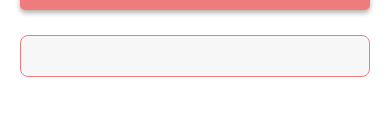
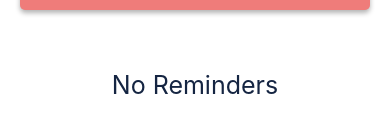
Before and after one commit to brandonwernham/ReminderApp, a React Native app: screen / in a window 390 px wide. Shown: the part 235-368 px from the top of the page. Built offline with nearby package versions, Linux system fonts and the light colour scheme.

Commit message:
Cleaning up code

```diff
--- a/ReminderApp.js
+++ b/ReminderApp.js
@@ -1,6 +1,6 @@
 import { StatusBar } from 'expo-status-bar';
 import React, { useState } from 'react';
-import { StyleSheet, Text, TextInput, View, FlatList, TouchableOpacity, ScrollView } from 'react-native';
+import { StyleSheet, Text, TextInput, View, FlatList, TouchableOpacity } from 'react-native';
 import DateTimePickerModal from "react-native-modal-datetime-picker";
 import { connect } from 'react-redux';
 import { addReminder, deleteReminder, toggleCompleted, setImportant } from './redux/store';
@@ -17,19 +17,23 @@ const ReminderApp = ({ reminders, addReminder, deleteReminder, toggleCompleted,
     const inputFocus = () => setIsFocused(true);
     const inputBlur = () => setIsFocused(false);
 
+    // Opens date picker for IOS
     const showDatePicker = () => {
         setDatePickerVisibility(true);
     };
 
+    // Opens time picker for IOS
     const showTimePicker = () => {
         setTimePickerVisibility(true);
     };
 
     const createReminder = () => {
+        // Values need to be set to create reminder
         if (!reminder || !date || !time) {
             return;
         }
 
+        // Adding values to the reminder
         const newReminder = {
             id: Date.now().toString(),
             text: reminder,
@@ -44,6 +48,7 @@ const ReminderApp = ({ reminders, addReminder, deleteReminder, toggleCompleted,
         setDatePickerVisibility(false);
         setTimePickerVisibility(false);
 
+        // Adding the reminder to the state
         addReminder(newReminder);
     };
 
@@ -60,6 +65,7 @@ const ReminderApp = ({ reminders, addReminder, deleteReminder, toggleCompleted,
             setImportant({ id });
         };
 
+        // Prevents date from showing up as unrecognizable format
         const formattedDate = new Date(date).toLocaleDateString();
         const formattedTime = new Date(time).toLocaleTimeString([], {
             hour: 'numeric',
@@ -67,10 +73,11 @@ const ReminderApp = ({ reminders, addReminder, deleteReminder, toggleCompleted,
             hour12: true
         });
 
+        // Structure of each individual reminder
         return (
             <View style={[
                 styles.reminderContainer,
-                {borderColor: '#dce4f4'}
+                { borderColor: '#dce4f4' }
             ]}>
                 <View style={styles.textAndDelete}>
                     <Text style={styles.reminderText}>{text}</Text>
@@ -90,7 +97,7 @@ const ReminderApp = ({ reminders, addReminder, deleteReminder, toggleCompleted,
                         <View
                             style={[
                                 styles.checkboxChecked,
-                            {borderColor: '#dce4f4'}
+                                { borderColor: '#dce4f4' }
                             ]}
                         >
                             <Text style={styles.checkboxCompletedText}>Completed</Text>
@@ -99,7 +106,7 @@ const ReminderApp = ({ reminders, addReminder, deleteReminder, toggleCompleted,
                         <View
                             style={[
                                 styles.checkbox,
-                            {borderColor: '#dce4f4'}
+                                { borderColor: '#dce4f4' }
                             ]}
                         >
                             <Text style={styles.checkboxText}>Not Completed</Text>
@@ -113,7 +120,7 @@ const ReminderApp = ({ reminders, addReminder, deleteReminder, toggleCompleted,
                         <View
                             style={[
                                 styles.checkboxChecked,
-                            {borderColor: '#dce4f4'}
+                                { borderColor: '#dce4f4' }
                             ]}
                         >
                             <Text style={styles.checkboxCompletedText}>IMPORTANT</Text>
@@ -122,7 +129,7 @@ const ReminderApp = ({ reminders, addReminder, deleteReminder, toggleCompleted,
                         <View
                             style={[
                                 styles.checkbox,
-                            {borderColor: '#dce4f4'}
+                                { borderColor: '#dce4f4' }
                             ]}
                         >
                             <Text style={styles.checkboxText}>Set high importance</Text>
@@ -133,6 +140,7 @@ const ReminderApp = ({ reminders, addReminder, deleteReminder, toggleCompleted,
         );
     };
 
+    // Main structure
     return (
         <View style={styles.container}>
             <View style={styles.header}>
@@ -142,7 +150,7 @@ const ReminderApp = ({ reminders, addReminder, deleteReminder, toggleCompleted,
                 <TextInput
                     style={[
                         styles.input,
-            {borderColor: isFocused ? '#ef7c7a' : '#dce4f4'}
+                        { borderColor: isFocused ? '#ef7c7a' : '#dce4f4' }
                     ]}
                     placeholder='Type a reminder... (ex. hire Brandon Wernham)'
                     placeholderTextColor='#3E547C'
@@ -172,7 +180,7 @@ const ReminderApp = ({ reminders, addReminder, deleteReminder, toggleCompleted,
                     {/* Choosing the time */}
                     <TouchableOpacity style={styles.datePickerButton} onPress={showTimePicker}>
                         <Text style={styles.datePickerButtonText}>
-            {time !== null ? time.toLocaleTimeString([], {hour: 'numeric', minute: 'numeric', hour12: true}) : 'Choose a time'}
+                            {time !== null ? time.toLocaleTimeString([], { hour: 'numeric', minute: 'numeric', hour12: true }) : 'Choose a time'}
                         </Text>
                     </TouchableOpacity>
                     <DateTimePickerModal
@@ -195,25 +203,32 @@ const ReminderApp = ({ reminders, addReminder, deleteReminder, toggleCompleted,
                 </TouchableOpacity>
 
                 {/* Display the reminders */}
+                {reminders.length > 0 ? (
                     <FlatList
                         data={reminders}
                         keyExtractor={(item) => item.id}
                         renderItem={({ item }) => <Reminder {...item} />}
                         contentContainerStyle={[
                             styles.remindersList,
-            {borderColor: '#ef7c7a'}
+                            { borderColor: '#ef7c7a' }
                         ]}
                     />
+                ) :
+                    <Text style={styles.noRemindersText}>No Reminders</Text>
+                }
+
             </View>
             <StatusBar style="auto" />
         </View>
     );
 };
 
+// Connects Redux store state to reminders field
 const mapStateToProps = (state) => ({
     reminders: state.reminders,
 });
 
+// Maps all the actions to the props
 const mapDispatchToProps = {
     addReminder,
     deleteReminder,
@@ -221,6 +236,7 @@ const mapDispatchToProps = {
     setImportant,
 };
 
+// Connects the Redux store to ReminderApp
 export default connect(mapStateToProps, mapDispatchToProps)(ReminderApp);
 
 const styles = StyleSheet.create({
@@ -293,6 +309,11 @@ const styles = StyleSheet.create({
         fontSize: 20,
         fontWeight: 'bold',
     },
+    noRemindersText: {
+        fontSize: 25,
+        color: '#152542',
+        marginTop: 50,
+    },
     remindersList: {
         backgroundColor: 'rgba(0, 0, 0, 0.03)',
         width: 350,
--- a/redux/store.js
+++ b/redux/store.js
@@ -4,21 +4,25 @@ const initialState = {
     reminders: [],
 };
 
+// Slice of reducers
 const reminderSlice = createSlice({
     name: 'reminder',
     initialState,
     reducers: {
         addReminder: (state, action) => {
+            // Concatenates the existing array with the new reminder
             state.reminders = state.reminders.concat(action.payload);
         },
         deleteReminder: (state, action) => {
             const idToDelete = action.payload;
+            // Filters the reminder to delete
             state.reminders = state.reminders.filter((reminder) => reminder.id !== idToDelete);
         },
         toggleCompleted: (state, action) => {
             const { id } = action.payload;
             const reminder = state.reminders.find((item) => item.id === id);
 
+            // Inverts the state of completed
             if (reminder) {
                 reminder.completed = !reminder.completed;
             }
@@ -28,6 +32,7 @@ const reminderSlice = createSlice({
             const reminder = state.reminders.find((item) => item.id === id);
             const reminderIndex = state.reminders.findIndex((item) => item.id === id);
 
+            // If it's not important move it to the end, if it is then bring it to the front
             if (reminder) {
                 reminder.important = !reminder.important;
 
```
Lines whose indentation alone changed are shown as unchanged.
